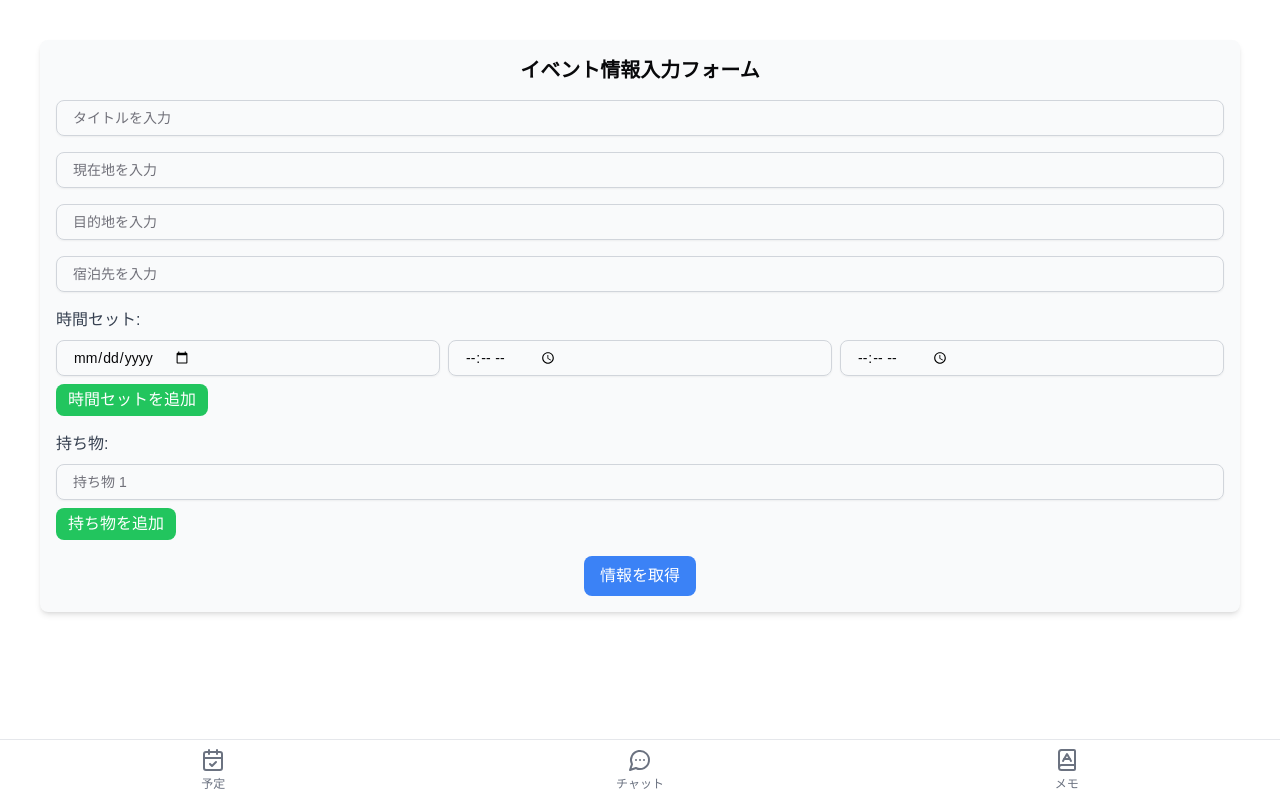
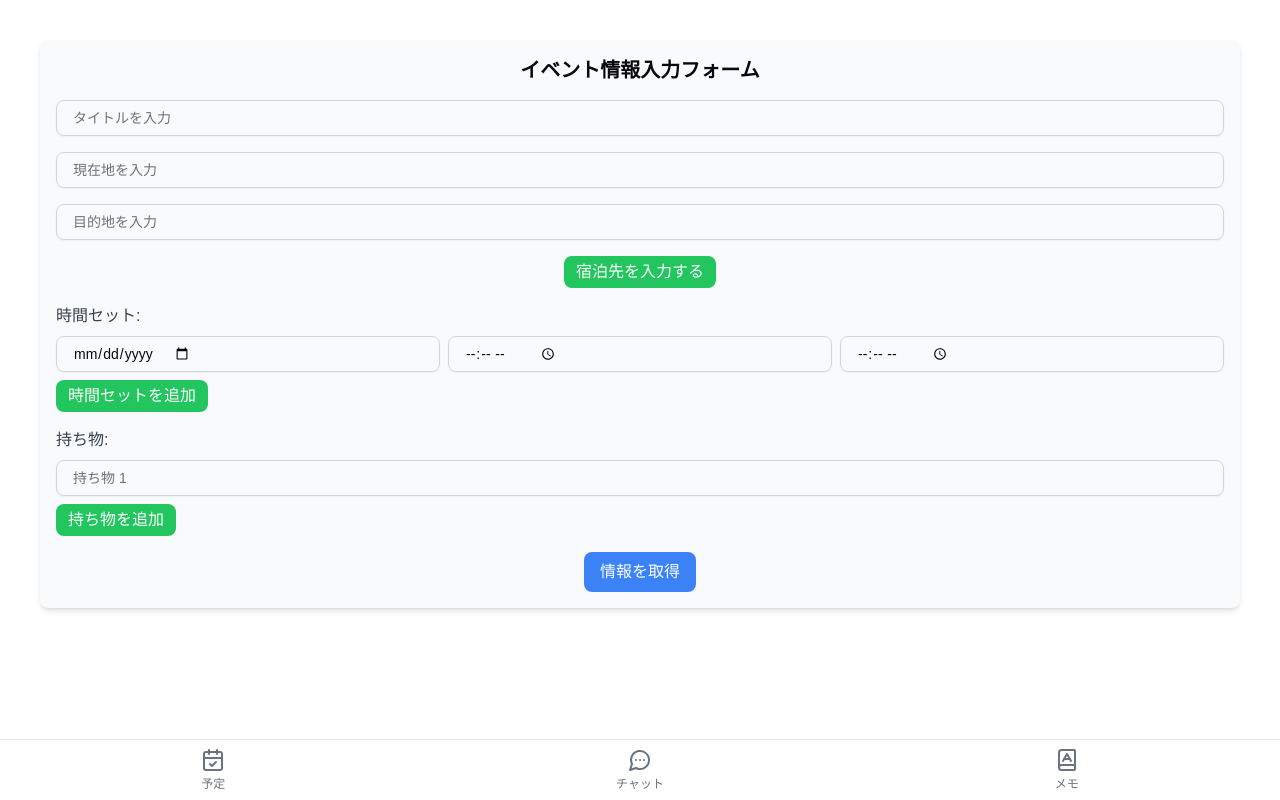
Before and after one commit to jphacks/ng_2403, a Next.js app in the folder app/: page /home/schedule/create in a window 1280 px wide. Built offline with nearby package versions, Linux system fonts and the light colour scheme.

Commit message:
修正完了

```diff
--- a/app/src/components/schedule/createSchedule.tsx
+++ b/app/src/components/schedule/createSchedule.tsx
@@ -6,7 +6,10 @@ import { Input } from "../ui/input";
 export function InputScheduleComponent() {
   // 各入力フィールドの状態を管理するためのステート
   const [title, setTitle] = useState<string>("");
-  const [location, setLocation] = useState<string>("");
+  const [home, setHome] = useState<string>("");
+  const [internLocation, setInternLocation] = useState<string>("");
+  const [isAddHotel, setIsAddHotel] = useState<boolean>(false);
+  const [hotel, setHotel] = useState<string>("");
 
   // 複数の時間セットを管理するステート
   const [timeSets, setTimeSets] = useState<
@@ -75,25 +78,34 @@ export function InputScheduleComponent() {
 
       <Input
         type="text"
-        value={location}
-        onChange={(e) => setLocation(e.target.value)}
+        value={home}
+        onChange={(e) => setHome(e.target.value)}
         placeholder="現在地を入力"
         className="w-full px-4 py-2 border border-gray-300 rounded-lg focus:outline-none focus:ring-2 focus:ring-blue-500"
       />
       <Input
         type="text"
-        value={location}
-        onChange={(e) => setLocation(e.target.value)}
+        value={internLocation}
+        onChange={(e) => setInternLocation(e.target.value)}
         placeholder="目的地を入力"
         className="w-full px-4 py-2 border border-gray-300 rounded-lg focus:outline-none focus:ring-2 focus:ring-blue-500"
       />
-      <Input
-        type="text"
-        value={location}
-        onChange={(e) => setLocation(e.target.value)}
-        placeholder="宿泊先を入力"
-        className="w-full px-4 py-2 border border-gray-300 rounded-lg focus:outline-none focus:ring-2 focus:ring-blue-500"
-      />
+      {isAddHotel ? (
+        <Input
+          type="text"
+          value={hotel}
+          onChange={(e) => setHotel(e.target.value)}
+          placeholder="宿泊先を入力"
+          className="w-full px-4 py-2 border border-gray-300 rounded-lg focus:outline-none focus:ring-2 focus:ring-blue-500"
+        />
+      ) : (
+        <button
+          onClick={() => setIsAddHotel(true)}
+          className="mt-2 px-3 py-1 text-white bg-green-500 rounded-lg hover:bg-green-600"
+        >
+          宿泊先を入力する
+        </button>
+      )}
 
       <div className="w-full">
         <label className="block text-gray-700">時間セット:</label>
```
